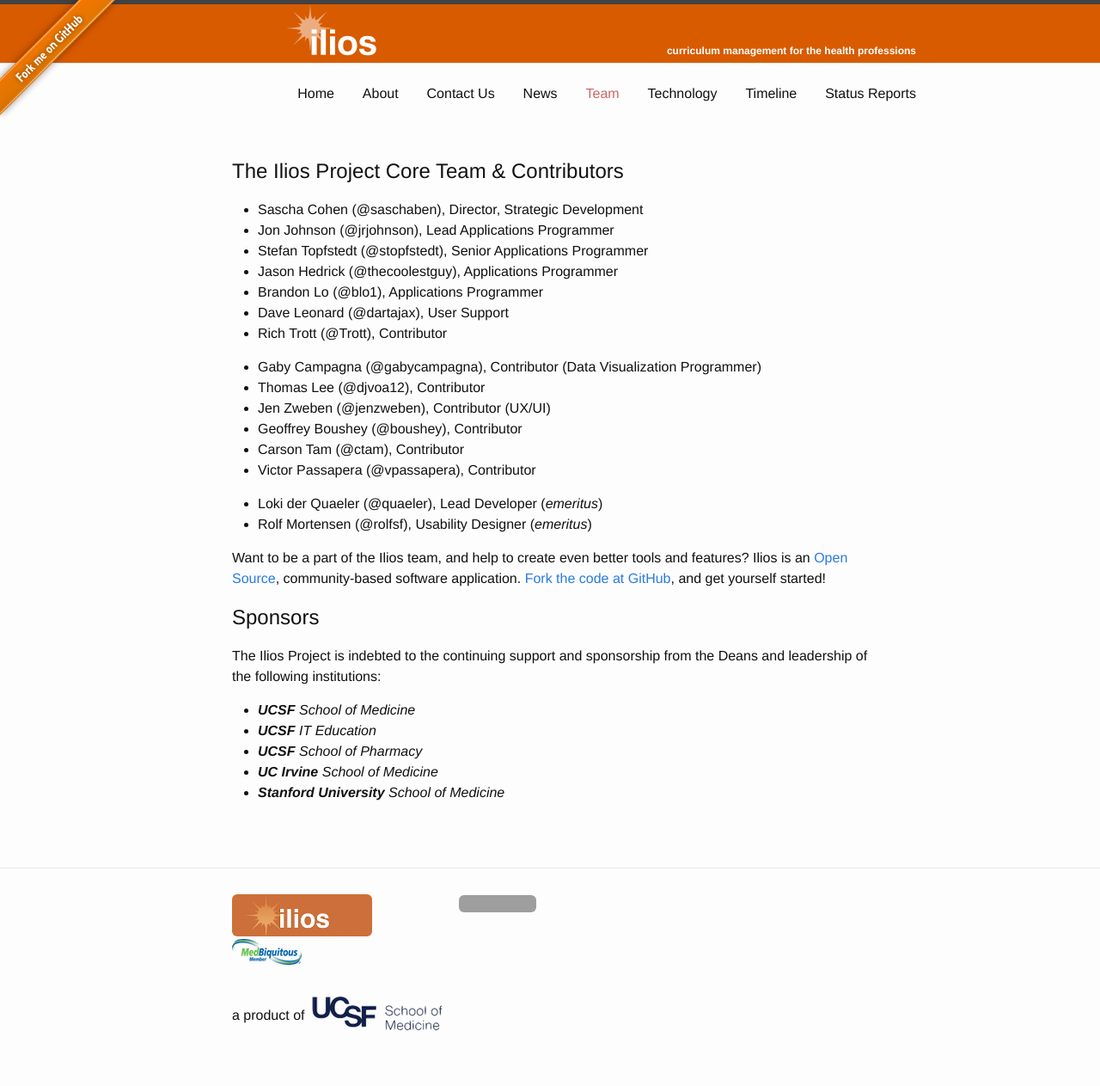
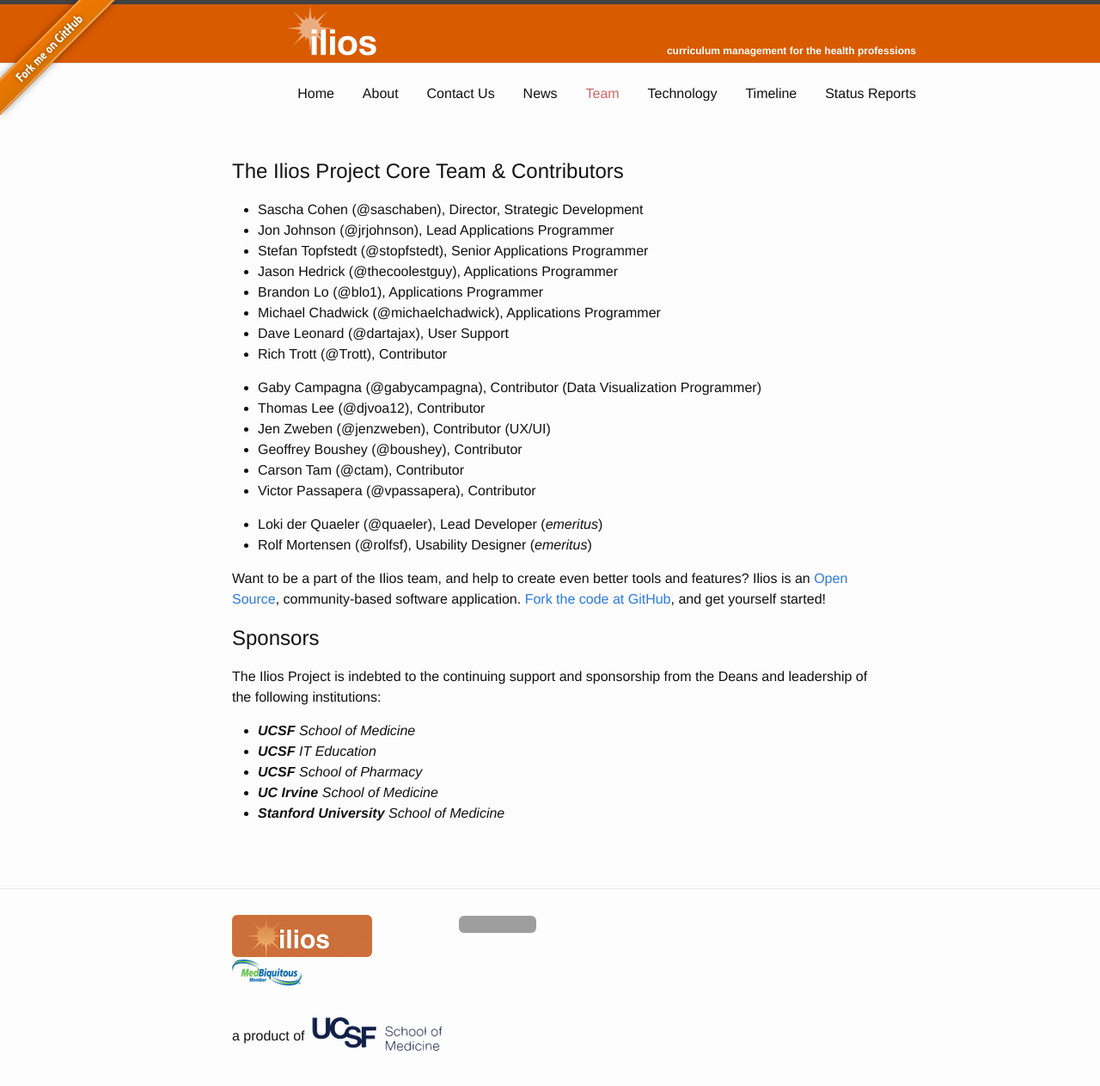
Before and after one commit to ilios/iliosproject.org, a Jekyll site: the page built from team.md, in a window 1280 px wide. Shown: the whole page at 86% size. Built offline with Jekyll 4.4.1, drawn with Linux system fonts in a browser that asks for light colours; before the commit the page ends 1239 px from its top, so only the background shows below that; grey boxes are pictures that could not be loaded.

Commit message:
added my name to the team

```diff
--- a/team.md
+++ b/team.md
@@ -11,6 +11,7 @@
 - Stefan Topfstedt (@stopfstedt), Senior Applications Programmer
 - Jason Hedrick (@thecoolestguy), Applications Programmer
 - Brandon Lo (@blo1), Applications Programmer
+- Michael Chadwick (@michaelchadwick), Applications Programmer
 - Dave Leonard (@dartajax), User Support
 - Rich Trott (@Trott), Contributor
 
```
